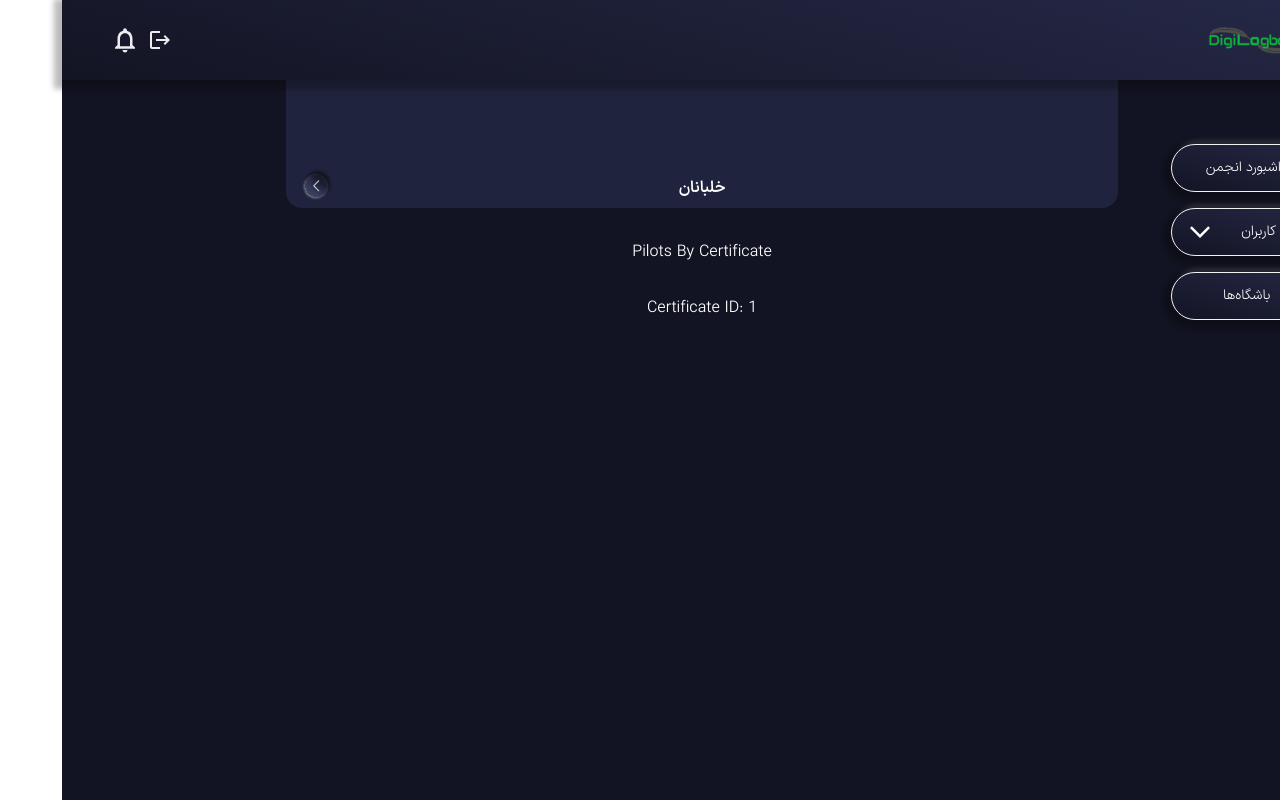
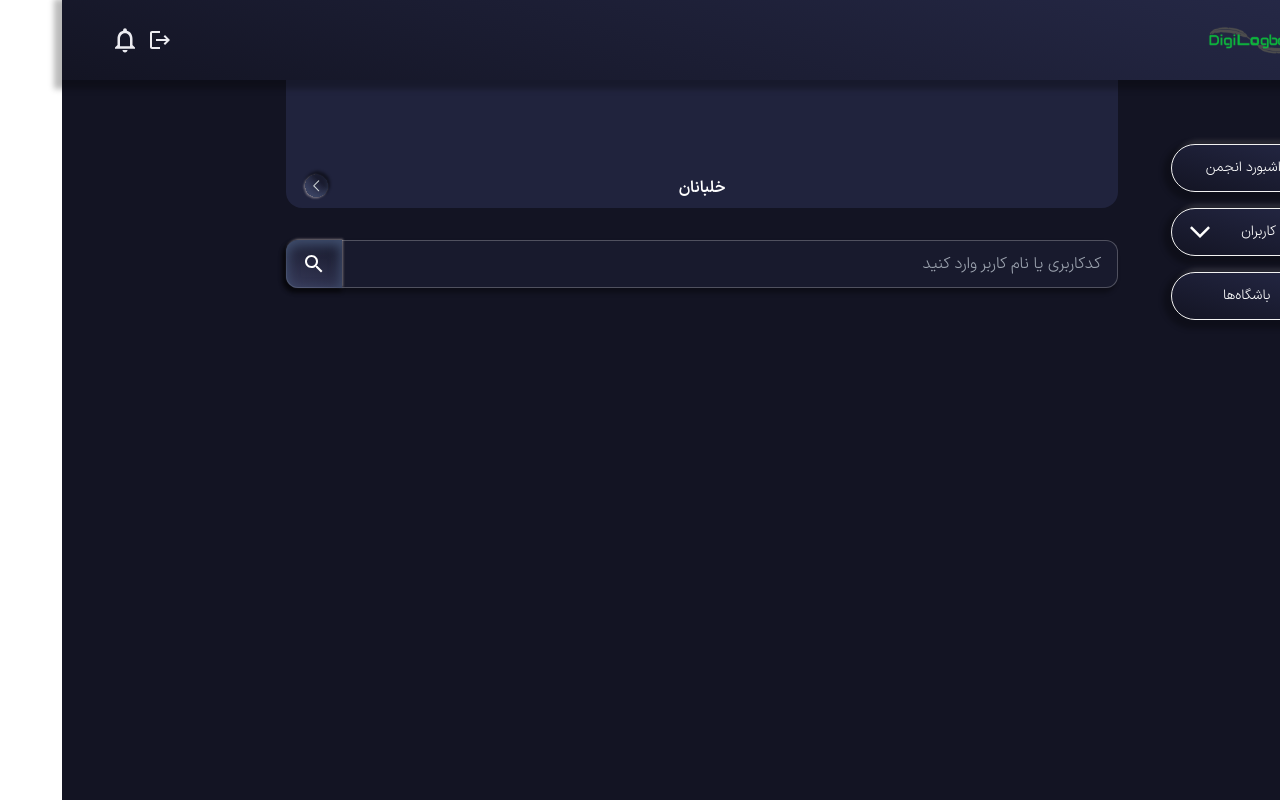
Before and after one commit to khashayarmobarez/digilogbook-organization-dashboard, a Next.js app: page /dashboard/pilotsByCertificate/1 in a window 1280 px wide. Built offline with nearby package versions, Linux system fonts and the light colour scheme; no server answers.

Commit message:
chore: Update .gitignore and remove unnecessary lines

```diff
--- a/src/api/GetUsersData.jsx
+++ b/src/api/GetUsersData.jsx
@@ -46,7 +46,7 @@ import { API_BASE_URL } from '../utils/constants';
 
 // get student users based on level id, organization id and search, the get function also checks that if the prompts aren't provided, it will request withoutthe prompts
 // /api/User/Organization/GetStudentUsers?levelId=6&pageNumber=1&pageSize=10&search=محمود&organizationId=2
-    const getStudentUsers = async ({ levelId, pageNumber, pageSize, search, organizationId }) => {
+    const getStudentUsers = async (levelId, pageNumber, pageSize, search, organizationId) => {
         const token = Cookies.get('token');
         try {
             const response = await axios.get(`${API_BASE_URL}/User/Organization/GetStudentUsers?${levelId && `levelId=${levelId}&`}${pageNumber && `pageNumber=${pageNumber}&`}${pageSize && `pageSize=${pageSize}&`}${search && `search=${search}&`}${organizationId && `organizationId=${organizationId}`} `, {
@@ -66,11 +66,11 @@ import { API_BASE_URL } from '../utils/constants';
 
     };
 
-    const useStudentUsers = () => {
+    const useStudentUsers = (levelId, pageNumber, pageSize, search, organizationId) => {
         return useQuery({
-            queryKey: ['getStudentUsers'],
-            queryFn: () => getStudentUsers(),
-            enabled: true,
+            queryKey: ['getStudentUsers',levelId, pageNumber, pageSize, search, organizationId],
+            queryFn: () => getStudentUsers(levelId, pageNumber, pageSize, search, organizationId),
+            enabled: (levelId || pageNumber || pageSize || search || organizationId) ? true : false, // Only run query if provinceId is provided
         });
     }
 
--- a/src/app/dashboard/pilotsByCertificate/[id]/page.jsx
+++ b/src/app/dashboard/pilotsByCertificate/[id]/page.jsx
@@ -1,11 +1,24 @@
-import React from "react";
+'use client'
+import React, { useState } from "react";
+
+// queries
+import { useStudentUsers } from "@/api/GetUsersData";
 
 // comps
 import PageTitle from "@/components/reusable comps/PageTitle";
+import SearchInput from "@/components/inputs/SearchInput";
 
 const PilotsByCertificatePage = ({ params }) => {
 
     const { id } = params; // This is the dynamic ID from the URL
+
+    const [searchTerm, setSearchTerm] = useState('');
+
+    const { data, isLoading, error } = useStudentUsers(id, '', '', searchTerm, '');
+
+    const handleSearch = (searchTerm) => {
+        setSearchTerm(searchTerm);
+    }
 
     return (
         <div className="flex flex-col w-full  items-center min-h-screen py-16 md:py-20">
@@ -13,8 +26,15 @@ const PilotsByCertificatePage = ({ params }) => {
 
                 <PageTitle title="خلبانان" doesBackButtonExists={true} />
 
-                <h1>Pilots By Certificate</h1>
-                <p>Certificate ID: {id}</p>
+                <SearchInput
+                onSearch={handleSearch}
+                name="کدکاربری یا نام کاربر وارد کنید"
+                // isLoading={}
+                />
+
+                <div className="w-full flex flex-col items-center gap-y-4">
+
+                </div>
                 {/* Add your content or data fetching logic here */}
             </div>
         </div>
--- /dev/null
+++ b/src/components/inputs/SearchInput.jsx
@@ -0,0 +1,53 @@
+'use client'
+import React, { useState } from 'react';
+import Image from 'next/image';
+import SearchIcon from '@mui/icons-material/Search';
+import inputStyles from '../../styles/Inputs.module.css';
+import containers from '../../styles/Containers.module.css';
+
+const SearchInput = ({ onSearch, name, icon, isLoading }) => {
+  const [searchTerm, setSearchTerm] = useState('');
+
+  const handleInputChange = (event) => {
+    setSearchTerm(event.target.value);
+  };
+
+  const handleSearch = () => {
+    onSearch(searchTerm);
+  };
+
+  const handleKeyPress = (event) => {
+    if (event.key === 'Enter') {
+      handleSearch();
+    }
+  };
+
+  return (
+    <div className="flex relative w-full h-12">
+        {
+        icon &&
+        <span className='z-10'>
+            <Image src={icon} alt="icon" className="absolute mt-3 ml-3 w-5" />
+        </span>
+        }
+        <input
+            type="text"
+            className={`${inputStyles.inputText} ${searchTerm ? inputStyles.inputFilledBorder : ''} placeholder-text-color w-full pl-10 pr-4`}
+            placeholder={name}
+            value={searchTerm}
+            onChange={handleInputChange}
+            onKeyDown={handleKeyPress}
+        />
+        <button
+            disabled={isLoading || false}
+            onClick={handleSearch}
+            className={`absolute left-0 top-0 h-full px-4 text-white rounded-l-xl transition-colors duration-200
+            ${containers.container2} ${isLoading && 'backdrop-blur-md'} hover:bg-accentColorNormal`}
+        >
+            <SearchIcon />
+        </button>
+    </div>
+  );
+};
+
+export default SearchInput;
```
Also changed, not shown: 1 other file (tests, documents, lock files or other folders).
